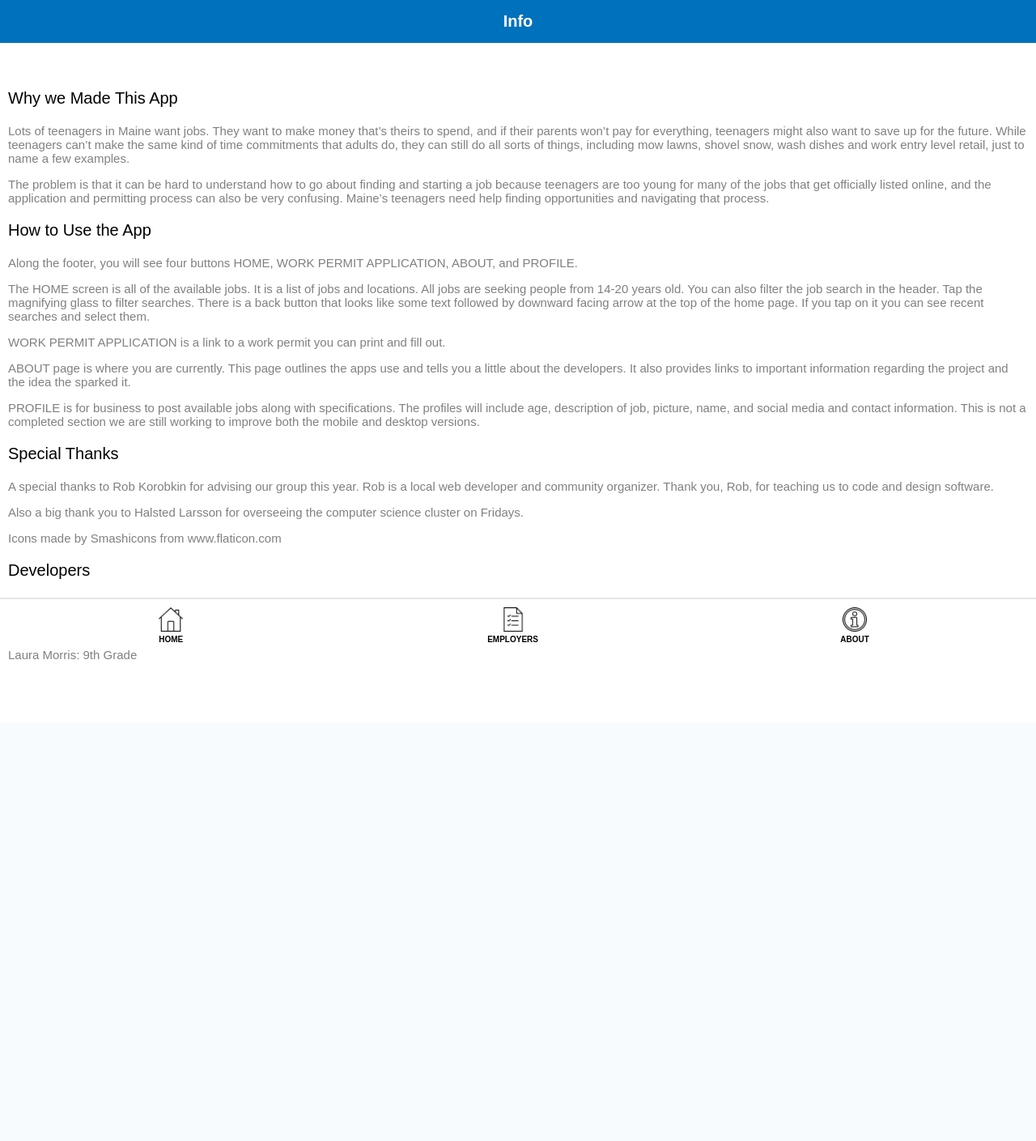
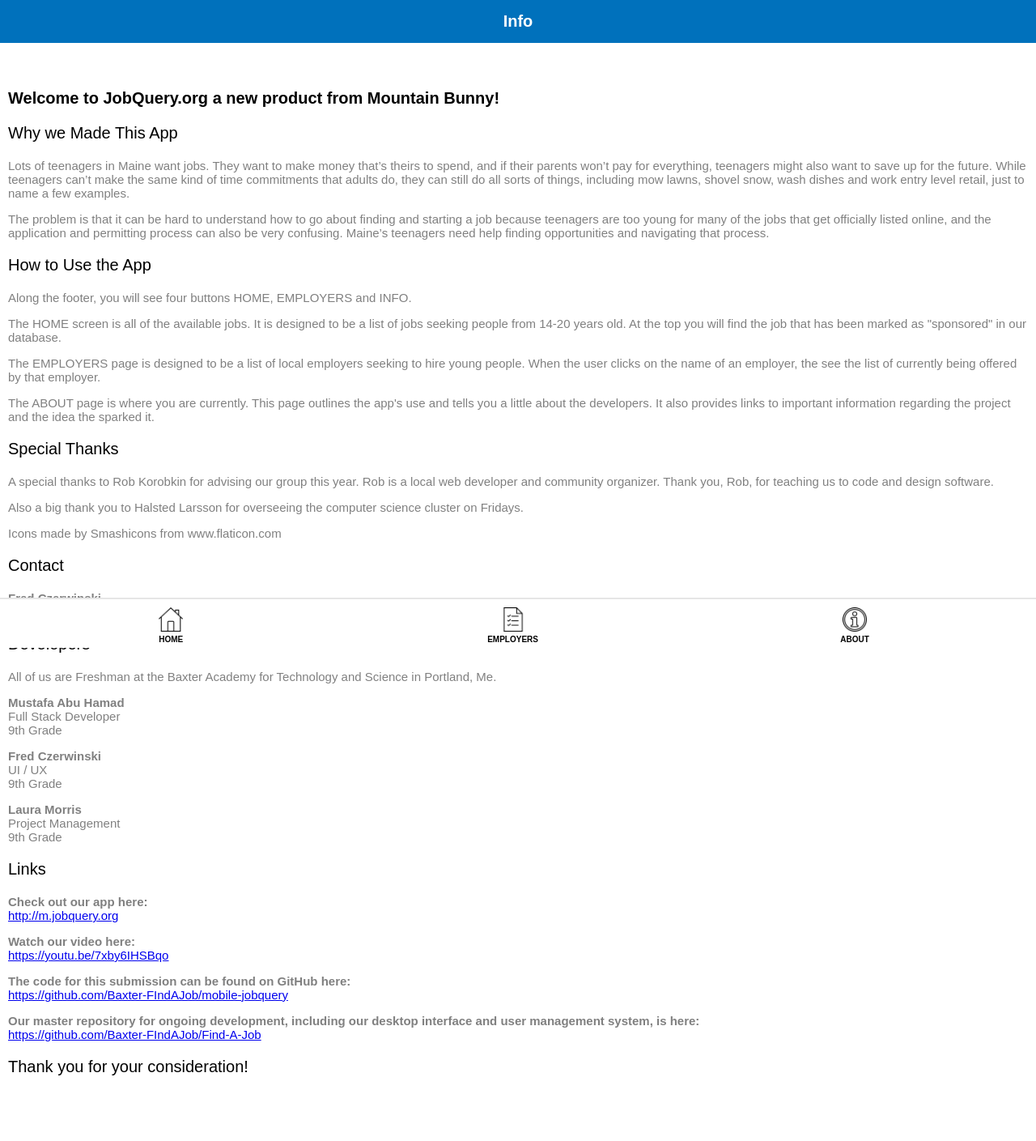
Before and after one commit to Baxter-FIndAJob/mobile-jobquery, a PHP site: page /Info.php in a window 1280 px wide. Shown: the whole page at 81% size. Before the commit the page ends 814 px from the top, so only its background shows below. Run offline with PHP 8.4, Linux system fonts and the light colour scheme.

Commit message:
Updated info page.

```diff
--- a/Info.php
+++ b/Info.php
@@ -13,41 +13,80 @@
 		<h1 class="title">Info</h1>
 	</div>
 
+	<p class="heading" style="font-weight: bold">Welcome to JobQuery.org a new product from Mountain Bunny!</p>
+
+
 	<p class="heading">Why we Made This App</p>
 	<div class="text">
 		<p>Lots of teenagers in Maine want jobs. They want to make money that’s theirs to spend, and if their parents won’t pay for everything, teenagers might also want to save up for the future. While teenagers can’t make the same kind of time commitments that adults do, they can still do all sorts of things, including mow lawns, shovel snow, wash dishes and work entry level retail, just to name a few examples.</p>
 
-			<p>The problem is that it can be hard to understand how to go about finding and starting a job because teenagers are too young for many of the jobs that get officially listed online, and the application and permitting process can also be very confusing. Maine’s teenagers need help finding opportunities and navigating that process. </p>
+		<p>The problem is that it can be hard to understand how to go about finding and starting a job because teenagers are too young for many of the jobs that get officially listed online, and the application and permitting process can also be very confusing. Maine’s teenagers need help finding opportunities and navigating that process. </p>
 	</div>
 
 	<p class="heading"> How to Use the App </p>
+
 	<div class="text">
-		<p> Along the footer, you will see four buttons HOME, WORK PERMIT APPLICATION, ABOUT, and PROFILE.</p>
+		<p> Along the footer, you will see four buttons HOME, EMPLOYERS and INFO.</p>
 
-	<p>The HOME screen is all of the available jobs. It is a list of jobs and locations. All jobs are seeking people from 14-20 years old. You can also filter the job search in the header.  Tap the  magnifying glass to filter searches. There is a back button that looks like some text followed by downward facing arrow at the top of the home page. If you tap on it you can see recent searches and select them. </p>
+		<p>The HOME screen is all of the available jobs. It is designed to be a list of jobs seeking people from 14-20 years old. At the top you will find the job that has been marked as "sponsored" in our database.</p>
 
-	<p>WORK PERMIT APPLICATION is a link to a work permit you can print and fill out.</p>
+		<p>The EMPLOYERS page is designed to be a list of local employers seeking to hire young people. When the user clicks on the name of an employer, the see the list of currently being offered by that employer.</p>
 
-	<p>ABOUT page is where you are currently. This page outlines the apps use and tells you a little about the developers. It also provides links to important information regarding the project and the idea the sparked it.</p>
-
-	<p>PROFILE is for business to post available jobs along with specifications. The profiles will include age, description of job, picture, name, and social media and contact information. This is not a completed section we are still working to improve both the mobile and desktop versions.</p>
+		<p>The ABOUT page is where you are currently. This page outlines the app's use and tells you a little about the developers. It also provides links to important information regarding the project and the idea the sparked it.</p>
 
 	</div>
 
 	<p class="heading"> Special Thanks<p>
 	<div class="text">
-	<p>A special thanks to Rob Korobkin for advising our group this year. Rob is a local web developer and community organizer. Thank you, Rob, for teaching us to code and design software. </p>
-	<p>Also a big thank you to Halsted Larsson for overseeing the computer science cluster on Fridays.</p>
-	<p>Icons made by Smashicons from www.flaticon.com </p>
+		<p>A special thanks to Rob Korobkin for advising our group this year. Rob is a local web developer and community organizer. Thank you, Rob, for teaching us to code and design software. </p>
+		<p>Also a big thank you to Halsted Larsson for overseeing the computer science cluster on Fridays.</p>
+		<p>Icons made by Smashicons from www.flaticon.com </p>
 
 	</div>
 
+	<p class="heading"> Contact</p>
+	<div class="text">
+		<p><b>Fred Czerwinski</b>
+		<br />frederick.czerwinski@baxter-academy.org
+	</div>
+
+
 	<p class="heading"> Developers</p>
 	<div class="text">
-		<p>Mustafa Abu Hamad: 9th Grade</p>
-		<p>Fred Czerwinski: 9th Grade</p>
-		<p>Laura Morris: 9th Grade</p>
+		<p>All of us are Freshman at the Baxter Academy for Technology and Science in Portland, Me.</p>
+
+		<p><b>Mustafa Abu Hamad</b><br />Full Stack Developer<br />9th Grade</p>
+		<p><b>Fred Czerwinski</b><br />UI / UX<br />9th Grade</p>
+		<p><b>Laura Morris</b><br />Project Management<br />9th Grade</p>
 	</div>
+
+
+	<p class="heading">Links</p>
+	<div class="text">
+		<p><b>Check out our app here:</b>
+			<br /><a href="http://m.jobquery.org" target="_blank">http://m.jobquery.org</a>
+		</p>
+		<p>
+			<b>Watch our video here:</b>
+			<br /><a href="https://youtu.be/7xby6IHSBqo" target="_blank">https://youtu.be/7xby6IHSBqo</a>
+		</p>
+
+		<p>
+			<b>The code for this submission can be found on GitHub here:</b>
+			<br /><a href="https://github.com/Baxter-FIndAJob/mobile-jobquery">https://github.com/Baxter-FIndAJob/mobile-jobquery</a>
+		</p>
+
+
+		<p>
+			<b>Our master repository for ongoing development, including our desktop interface and user management system, is here:</b>
+			<br /><a href="https://github.com/Baxter-FIndAJob/Find-A-Job">https://github.com/Baxter-FIndAJob/Find-A-Job</a>
+		</p>
+	</div>
+
+
+	<p class="heading">Thank you for your consideration!</p>
+
+
 
 
 	<?php require('_includes/footer.php');?>
```
